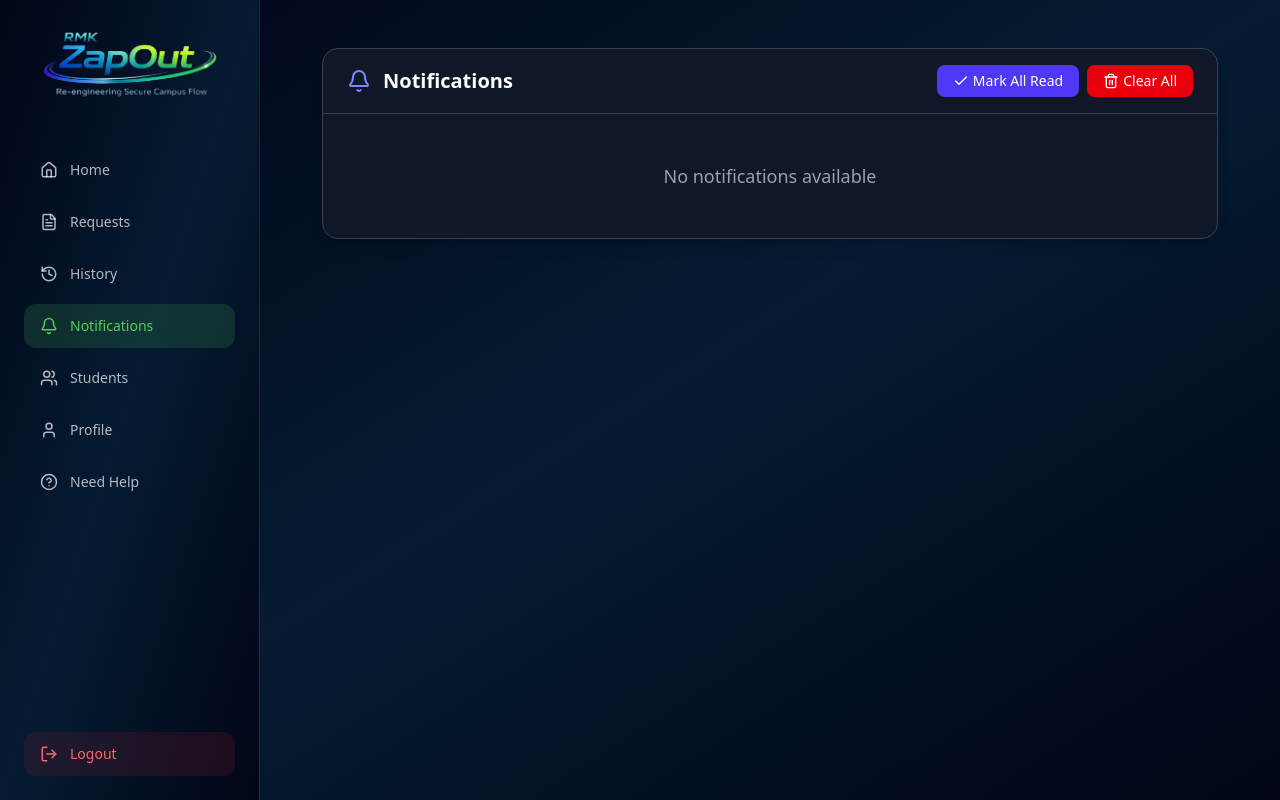
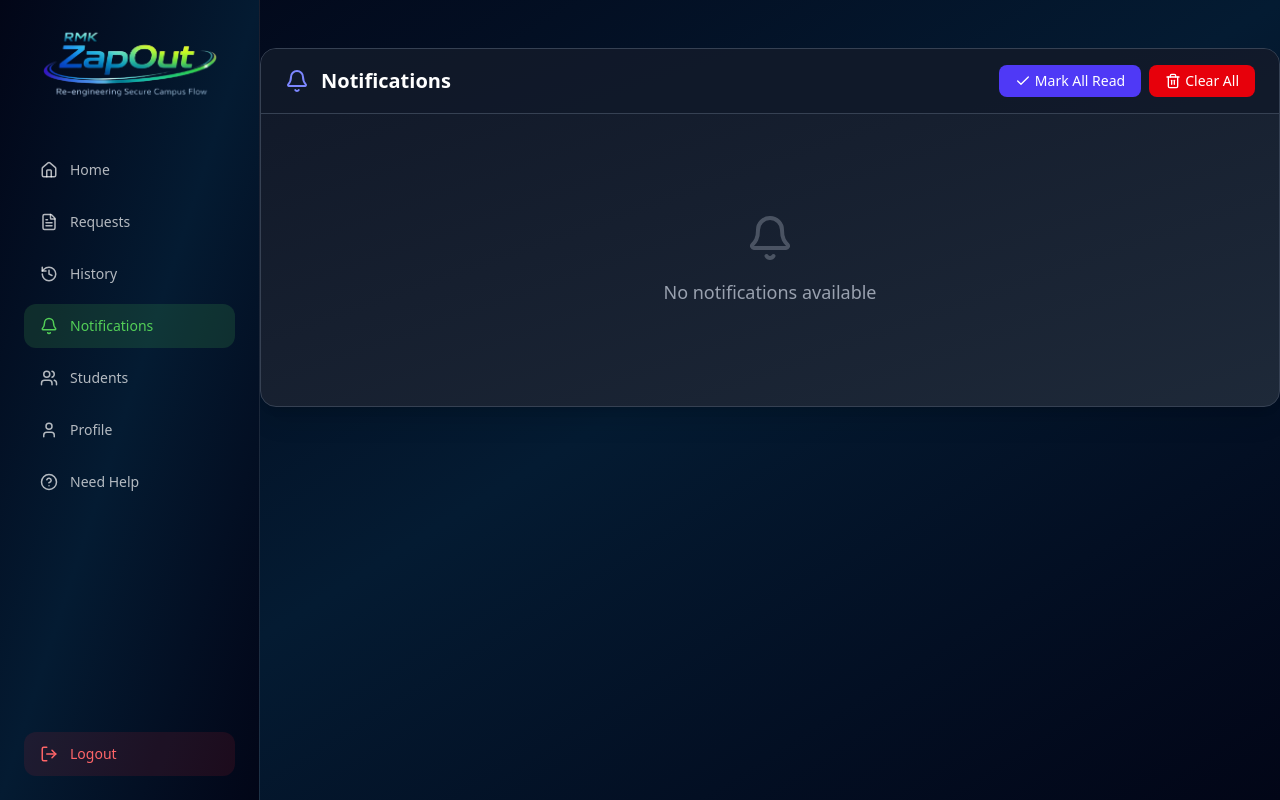
Before and after one commit to Surendar-k/RMK-ZapOut, a React (Vite) app in the folder RMKZapOut-frontend/: page /staff/notifications in a window 1280 px wide. Built offline with nearby package versions, Linux system fonts and the light colour scheme.

Commit message:
fix:ui for notification

```diff
--- a/RMKZapOut-frontend/src/components/Staff_Dashboard/StaffNotifications.jsx
+++ b/RMKZapOut-frontend/src/components/Staff_Dashboard/StaffNotifications.jsx
@@ -1,24 +1,59 @@
 import { useEffect } from "react";
-import { Bell, Trash2, Check } from "lucide-react";
+import { Bell, Trash2, Check, CalendarCheck, LogOut } from "lucide-react";
 import { useNotifications } from "../context/NotificationContext.jsx";
 
 const StaffNotifications = () => {
   const { notifications, markAllRead, markRead, clearAll } = useNotifications();
 
-  /* 👀 Auto mark all read when page opens */
   useEffect(() => {
     if (notifications.some((n) => !n.is_read)) {
       markAllRead();
     }
   }, [notifications, markAllRead]);
 
+  const getTypeStyle = (msg) => {
+    if (msg.toLowerCase().includes("on-duty")) {
+      return {
+        bg: "bg-emerald-900/30 border-emerald-600/40",
+        badge: "bg-emerald-600",
+        icon: <CalendarCheck size={18} className="text-emerald-400" />,
+        label: "ON-DUTY",
+      };
+    }
+
+    if (msg.toLowerCase().includes("gate")) {
+      return {
+        bg: "bg-indigo-900/30 border-indigo-600/40",
+        badge: "bg-indigo-600",
+        icon: <LogOut size={18} className="text-indigo-400" />,
+        label: "GATE PASS",
+      };
+    }
+
+    return {
+      bg: "bg-gray-800 border-gray-700",
+      badge: "bg-gray-600",
+      icon: <Bell size={18} className="text-gray-400" />,
+      label: "SYSTEM",
+    };
+  };
+
   return (
-    <div className="max-w-4xl mx-auto mt-12 bg-gray-900 rounded-2xl shadow-lg border border-gray-700">
+    <div className="max-w-5xl mx-auto mt-12 bg-gradient-to-br from-gray-900 to-gray-800 rounded-2xl shadow-xl border border-gray-700 overflow-hidden">
+
       {/* Header */}
-      <div className="flex justify-between items-center px-6 py-4 border-b border-gray-700">
+      <div className="flex justify-between items-center px-6 py-4 border-b border-gray-700 bg-gray-900/80">
         <div className="flex items-center gap-3">
           <Bell className="text-indigo-400" />
-          <h3 className="text-xl font-semibold text-white">Notifications</h3>
+          <h3 className="text-xl font-semibold text-white">
+            Notifications
+          </h3>
+
+          {notifications.some((n) => !n.is_read) && (
+            <span className="ml-2 px-2 py-0.5 text-xs bg-red-500 text-white rounded-full">
+              NEW
+            </span>
+          )}
         </div>
 
         <div className="flex gap-2">
@@ -41,23 +76,66 @@ const StaffNotifications = () => {
       </div>
 
       {/* Body */}
-      <div className="divide-y divide-gray-700">
+      <div className="p-5 space-y-3 max-h-[70vh] overflow-y-auto scrollbar-thin scrollbar-thumb-gray-700">
+
         {notifications.length === 0 ? (
-          <p className="text-center py-12 text-gray-400 text-lg">
-            No notifications available
-          </p>
+          <div className="flex flex-col items-center justify-center py-20 text-gray-400">
+            <Bell size={48} className="mb-4 opacity-40" />
+            <p className="text-lg">No notifications available</p>
+          </div>
         ) : (
-          notifications.map((n) => (
+         notifications.map((n) => {
+  const style = getTypeStyle(n.message);
+
+  // Extract student details from message using regex
+  const match = n.message.match(
+    /(.*) by (.*) \((.*) - (.*) Year, Reg: (.*)\)/
+  );
+
+  const title = match?.[1] || n.message;
+  const name = match?.[2];
+  const dept = match?.[3];
+  const year = match?.[4];
+  const reg = match?.[5];
+
+  return (
     <div
       key={n.id}
-              className={`px-6 py-4 flex justify-between items-start transition-colors rounded-lg
-                ${n.is_read ? "bg-gray-800 hover:bg-gray-700" : "bg-indigo-800/20 hover:bg-indigo-800/30"}`}
+      className={`p-4 rounded-xl border flex justify-between gap-4 transition-all
+        ${style.bg} ${!n.is_read && "ring-1 ring-indigo-500/30"}`}
     >
-              <div>
-                <p className="font-medium text-white">{n.message}</p>
-                <p className="text-xs text-gray-400 mt-1">
-                  {new Date(n.created_at).toLocaleString()}
+      <div className="flex gap-3">
+        <div className="mt-1">{style.icon}</div>
+
+        <div className="space-y-1">
+          {/* Badge */}
+          <span
+            className={`inline-block px-2 py-0.5 text-xs text-white rounded-full ${style.badge}`}
+          >
+            {style.label}
+          </span>
+
+          {/* Title */}
+          <p className="font-medium text-white">{title}</p>
+
+          {/* Student Info */}
+          {name && (
+            <div className="text-sm text-gray-300">
+              <p className="font-semibold text-indigo-300">{name}</p>
+              <p className="text-xs">
+                {dept} • {year} Year • Reg No: {reg}
               </p>
+            </div>
+          )}
+
+          {/* Time */}
+          <p className="text-xs text-gray-400">
+            {new Date(n.created_at).toLocaleString("en-IN", {
+              dateStyle: "medium",
+              timeStyle: "short",
+            })}
+          </p>
+        </div>
       </div>
 
       {!n.is_read && (
@@ -69,8 +147,13 @@ const StaffNotifications = () => {
         </button>
       )}
     </div>
-          ))
+  );
+          })
         )}
+
+
+
+
       </div>
     </div>
   );
```
Lines whose indentation alone changed are shown as unchanged.
